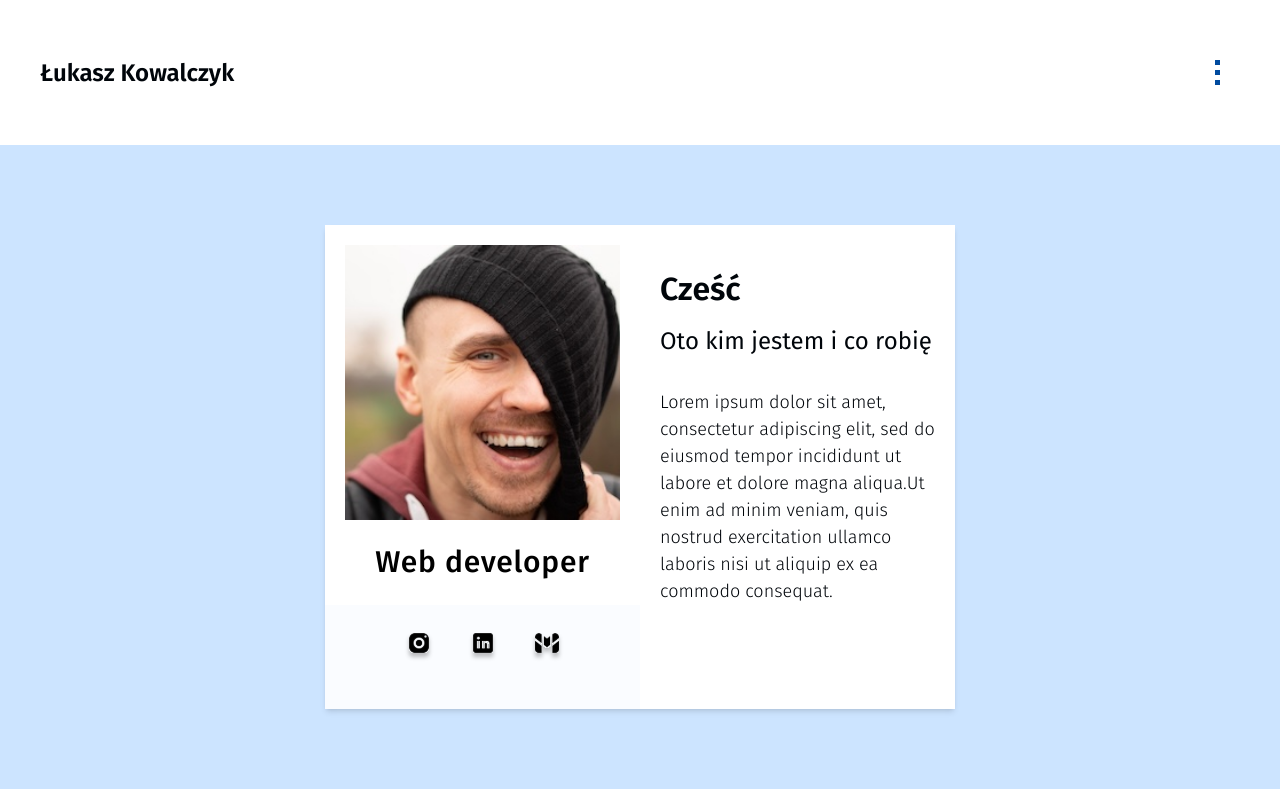
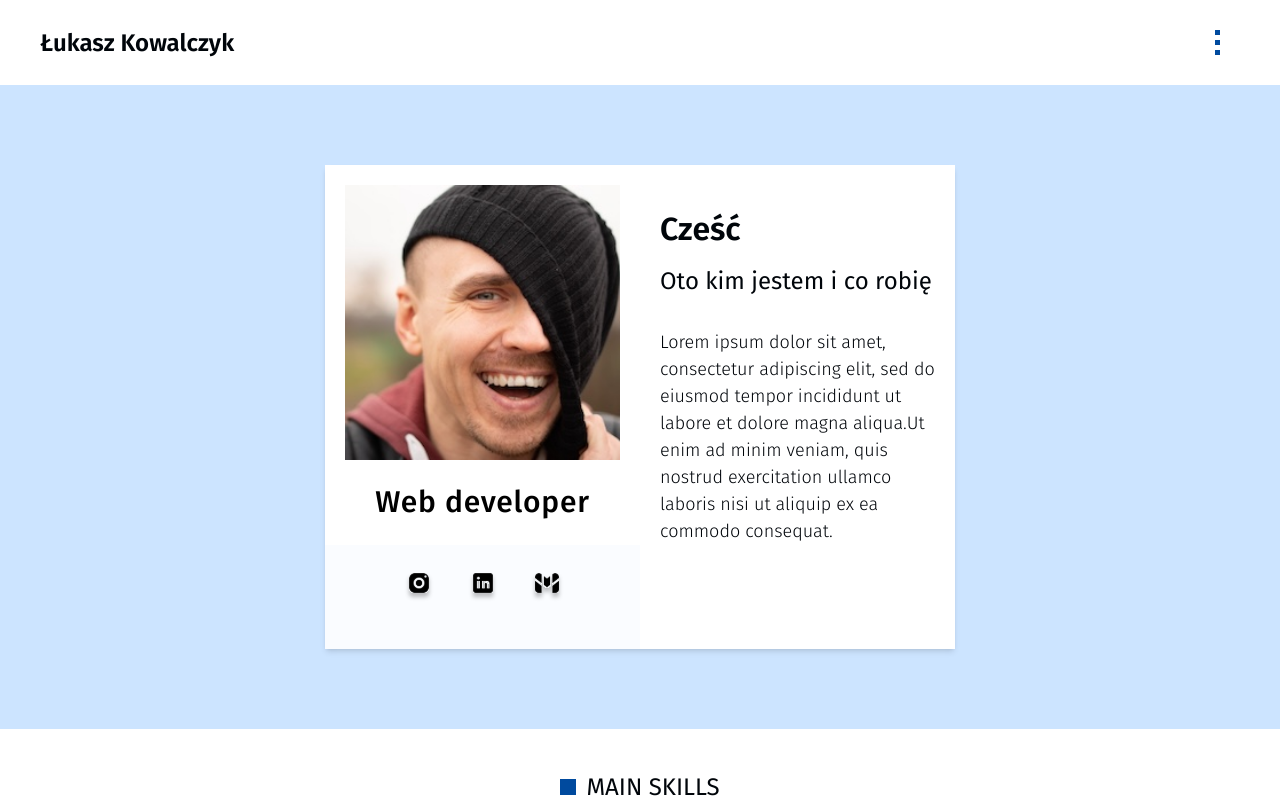
Before and after one commit to LukeKow/lukasz.kowalczyk.web.dev, a React (Vite) app: page / in a window 1280 px wide. Shown: the top 800 px of the page. Built offline with nearby package versions, Linux system fonts and the light colour scheme.

Commit message:
menu animation fix,

```diff
--- a/src/components/topBar/TopBar.tsx
+++ b/src/components/topBar/TopBar.tsx
@@ -4,7 +4,7 @@ import { type TopBarProps } from "./TopBarTypes";
 
 export const TopBar = ({ name }: TopBarProps) => {
   return (
-    <div className="h-fit bg-white sticky top-0 px-5 lg:px-10 py-5 lg:py-10 flex w-full justify-between items-center">
+    <div className="h-fit bg-white sticky top-0 px-5 lg:px-10 py-5 flex w-full justify-between items-center">
       <div className="flex gap-2.5">
         <Typography
           text={name}
--- a/src/components/topBar/components/menu/Menu.tsx
+++ b/src/components/topBar/components/menu/Menu.tsx
@@ -11,8 +11,8 @@ export const Menu = ({ pointerColor }: MenuProps) => {
     <>
       <button
         className={`
-				py-5 px-5 w-[45px] h-fit flex items-center flex-col gap-[5px]
-				[&>div]:w-[5px] duration-500 transition-all ease-in-out
+				py-2.5 px-5 w-[45px] h-fit flex items-center flex-col gap-[5px]
+				[&>div]:w-[5px] duration-200 transition-all ease-in-out
 				hover:w-[65px] hover:cursor-pointer hover:bg-orange-100
 				hover:[&>div]:w-full hover:[&>div]:nth-1:self-start
 				hover:[&>div]:nth-2:self-center hover:[&>div]:nth-3:self-end`}
--- a/src/components/topBar/components/pointer/Pointer.tsx
+++ b/src/components/topBar/components/pointer/Pointer.tsx
@@ -5,7 +5,7 @@ export const Pointer = (props: PointerProps) => {
     <>
       {props.variant === "animated" ? (
         <div
-          className={`${props.customStyle} ${pointerColorMap[props.color]} h-[5px] duration-500 transition-all ease-in-out`}
+          className={`${props.customStyle} ${pointerColorMap[props.color]} h-[5px] duration-500 transition-all ease-in-out hover:w-[25px]`}
         />
       ) : (
         <div
```
